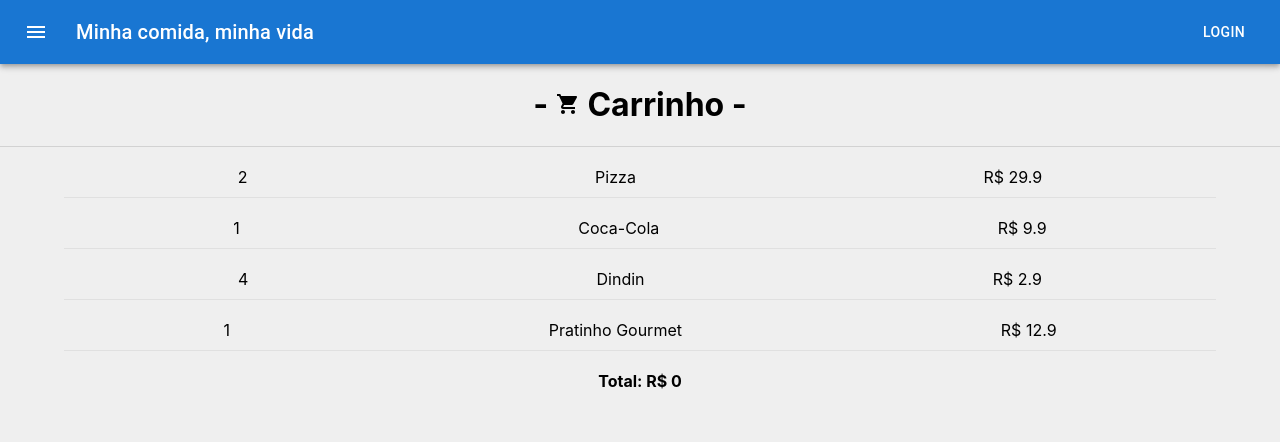
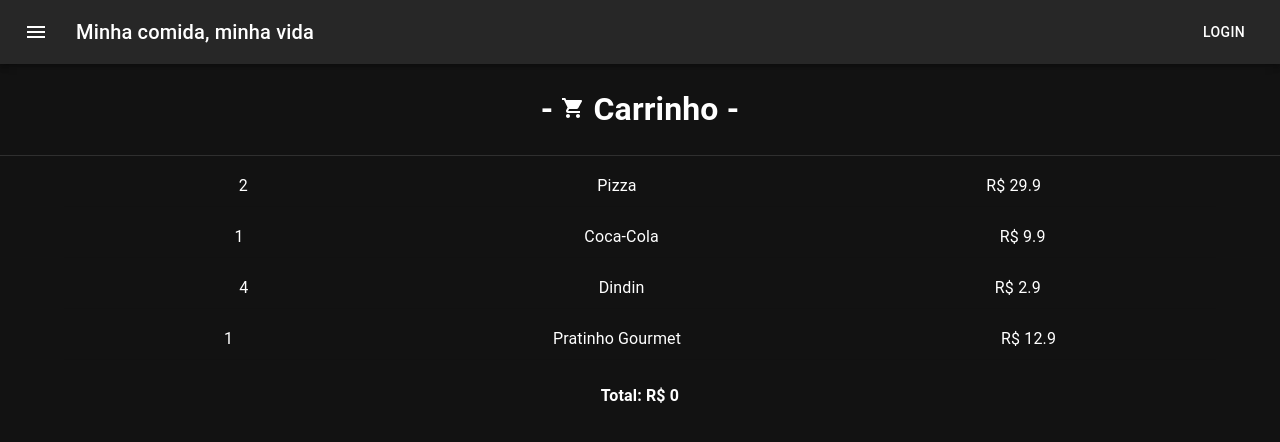
Before and after one commit to vimcless/FS06-Ativ02, a React (Create React App) app: page /carrinho in a window 1280 px wide. Shown: the top 442 px of the page. Built offline with nearby package versions, Linux system fonts and the light colour scheme; data requests are answered from the project's data file.

Commit message:
Changed app theme to dark and minor changes in db.json

```diff
--- a/db.json
+++ b/db.json
@@ -30,13 +30,25 @@
       "id": 1,
       "nome": "Pizza",
       "valor": 29.9,
-      "foto": "https://img.itdg.com.br/tdg/images/blog/uploads/2022/07/5-itens-necessarios-para-se-tornar-um-pizzaiolo-neste-Dia-da-Pizza.jpg?mode=crop&width={:width=%3E150,%20:height=%3E130}"
+      "foto": "https://img.cybercook.com.br/imagens/receitas/619/massa-de-pizza-para-microondas-2.jpeg"
     },
     {
       "id": 2,
       "nome": "Pratinho Gourmet",
       "valor": 12.9,
-      "foto": "https://img.itdg.com.br/tdg/images/blog/uploads/2022/07/5-itens-necessarios-para-se-tornar-um-pizzaiolo-neste-Dia-da-Pizza.jpg?mode=crop&width={:width=%3E150,%20:height=%3E130}"
+      "foto": "https://fthmb.tqn.com/uPrkLend_jmkaOmcUz06S0JGy5w=/2044x1469/filters:fill(auto,1)/Beef-Wellington_Carin-Krasner-Getty-56a434ca5f9b58b7d0d5db61.jpg"
+    },
+    {
+      "id": 3,
+      "nome": "Coca-Cola",
+      "valor": 9.9,
+      "foto": "http://www.drinksindustryireland.ie/wp-content/uploads/2015/12/Soft-Drinkslow.jpg"
+    },
+    {
+      "id": 4,
+      "nome": "Dindin",
+      "valor": 2.9,
+      "foto": "https://www.gabriellfreitass.com.br/wp-content/uploads/2018/03/IMG_0598.jpg"
     }
   ]
 }
--- a/src/App.jsx
+++ b/src/App.jsx
@@ -1,13 +1,21 @@
 import { BrowserRouter, Routes, Route } from "react-router-dom"
+import { ThemeProvider, createTheme } from '@mui/material/styles';
+import CssBaseline from '@mui/material/CssBaseline';
 import Navbar from "./components/Navbar"
 import Carrinho from "./pages/Carrinho"
 import FormEndereco from "./pages/FormEndereco"
 import Products from "./pages/Products"
 import Favorite from "./pages/Favorite"
+const darkTheme = createTheme({
+  palette: {
+    mode: 'dark',
+  },
+});
 export default function App() {
   return (
-    <div>
-      <BrowserRouter>
+    <ThemeProvider theme={darkTheme}>
+      <CssBaseline />
+        <BrowserRouter>
         <Navbar/>
         <Routes>
           <Route path="/" element={<h1>Ola mundo</h1>} />
@@ -17,6 +25,6 @@ export default function App() {
           <Route path="/favoritos" element={<Favorite/>} />
         </Routes>
       </BrowserRouter>
-    </div>
+    </ThemeProvider>
   )
 }
--- a/src/components/Navbar/index.jsx
+++ b/src/components/Navbar/index.jsx
@@ -13,8 +13,7 @@ import {
     ShoppingCart,
     Place,
     RestaurantMenu,
-    Star,
-    StarBorder
+    Star
 } from '@mui/icons-material';
 
 import { useNavigate } from 'react-router-dom';
@@ -53,7 +52,7 @@ export default function Navbar() {
                 <ListItemText>Cardapio</ListItemText>
             </ListItem>
             <ListItem button onClick={() => redirect('/favoritos')}>
-                <ListItemIcon><StarBorder/></ListItemIcon>
+                <ListItemIcon><Star/></ListItemIcon>
                 <ListItemText>Favoritos</ListItemText>
             </ListItem>
         </List>
--- a/src/pages/Favorite/index.jsx
+++ b/src/pages/Favorite/index.jsx
@@ -1,3 +1,7 @@
+import {
+    Star,
+    StarBorder
+} from '@mui/icons-material';
 export default function Favorite () {
   return(<h1>Olá mundo</h1>)
 }
```
